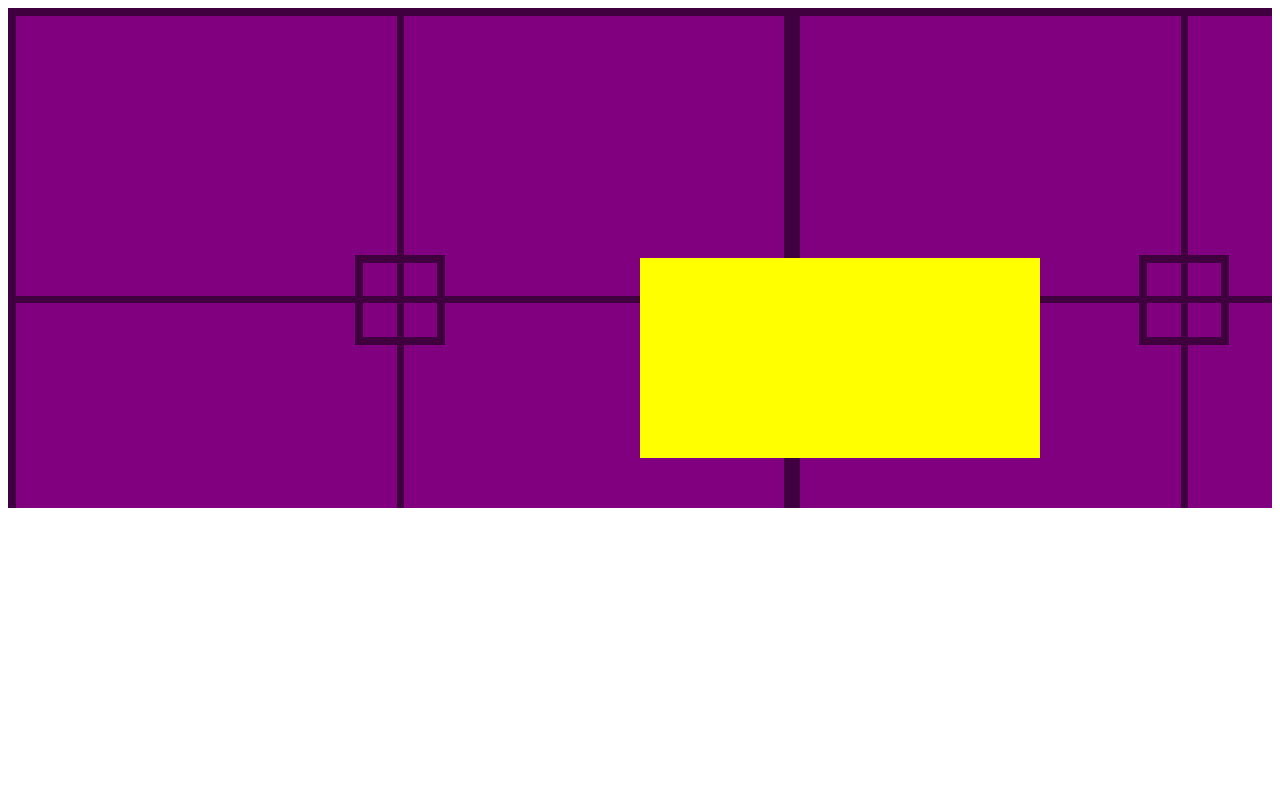
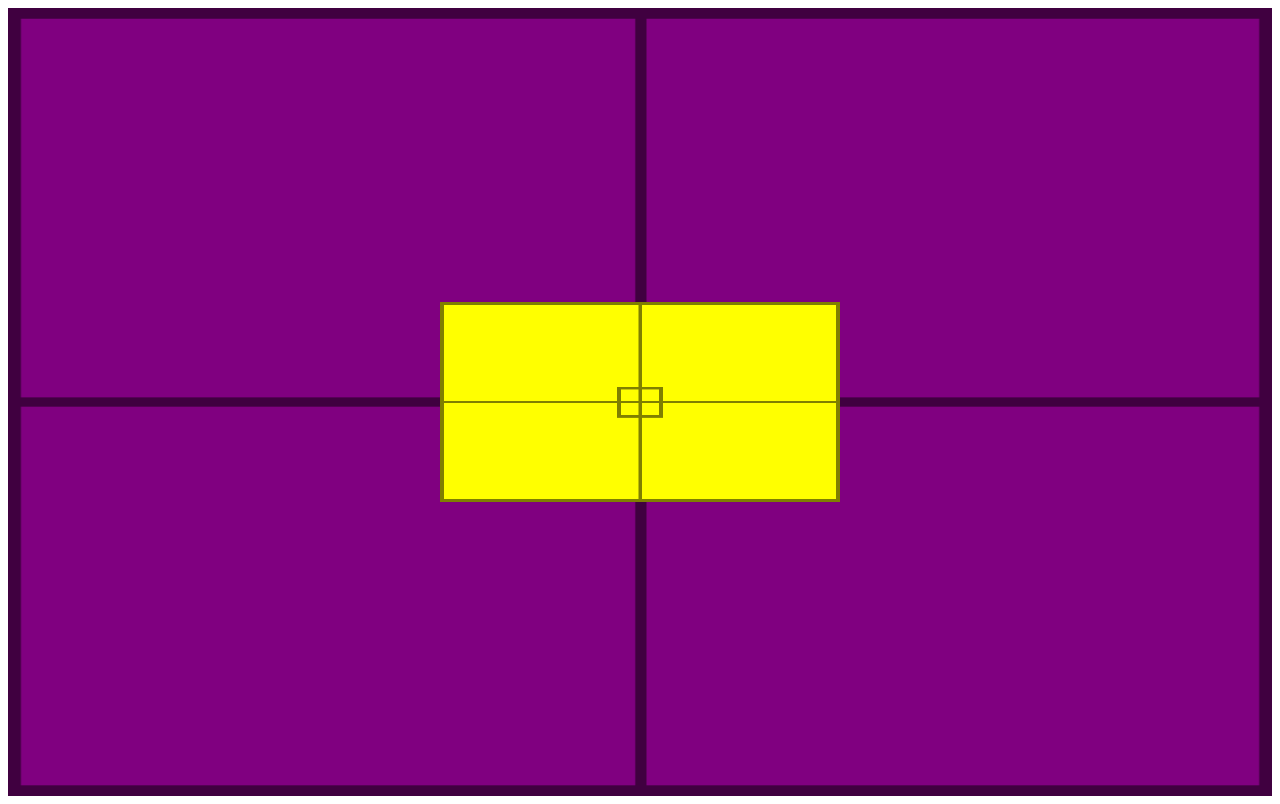
Before and after one commit to JonathasMarques/CursoHTML5_CSS3, a plain HTML site: page mod03/ex022/fundo007.html in a window 1280 px wide. Drawn offline with Linux system fonts and the light colour scheme.

Commit message:
atualizei ex022 fundo007.html

```diff
--- a/mod03/ex022/fundo007.html
+++ b/mod03/ex022/fundo007.html
@@ -7,12 +7,18 @@
     <style>
         #container {
             background-image: url(imagens/target001.png);
+            background-size: 100% 100%;
+
             position: relative;
-            height: 500px;
+            height: 96vh;
+            padding: 10px;
             background-color: purple;
         }
 
         #conteudo {
+            background-image: url(imagens/target001.png);
+            background-size: 100% 100%;
+
             position: absolute;
             height: 200px;
             width: 400px;
@@ -20,6 +26,8 @@
 
             left: 50%;
             top: 50%;
+
+            transform: translate(-50%, -50%);
         }
     </style>
 </head>
```
Also changed, not shown: 1 other file.
